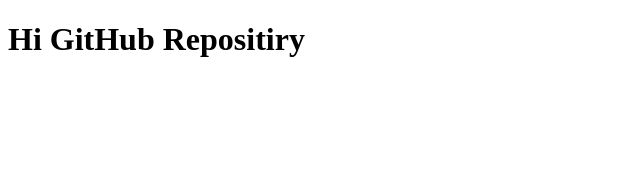
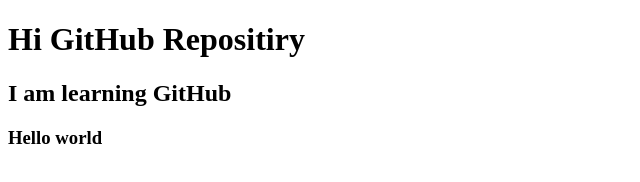
Before and after one commit to Abu-Rayhan5/Learn-1, a plain HTML site: page index.html in a window 1280 px wide. Shown: the whole page, without its empty margins (0-640 px from the left). Drawn offline with Linux system fonts and the light colour scheme.

Commit message:
frist commit

```diff
--- a/index.html
+++ b/index.html
@@ -8,5 +8,7 @@
 </head>
 <body>
     <h1>Hi GitHub Repositiry</h1>
+    <h2>I am learning GitHub</h2>
+    <h3>Hello world</h3>
 </body>
 </html>
```
